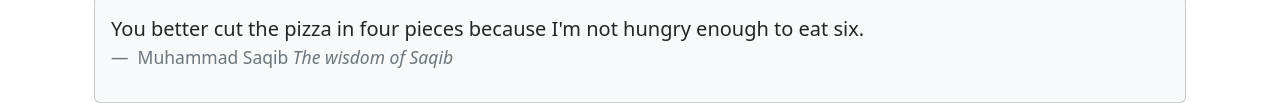
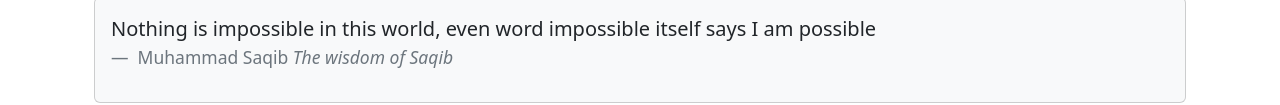
Before and after one commit to MuhammadSaqib786/Navbar-and-breadCrumbs-bootStrap, a website: page aboutus.html in a window 1280 px wide. Shown: the part 788-893 px from the top of the page. Drawn offline with nearby package versions, Linux system fonts and the light colour scheme.

```diff
--- a/aboutus.html
+++ b/aboutus.html
@@ -109,7 +109,7 @@
                 <div class="card card-body bg-light">
                     <blockquote class="blockquote">
                         <p >
-                            You better cut the pizza in four pieces because I'm not hungry enough to eat six.
+                            Nothing is impossible in this world, even word impossible itself says I am possible
                         </p>
                         <footer class="blockquote-footer">
                             Muhammad Saqib
```
